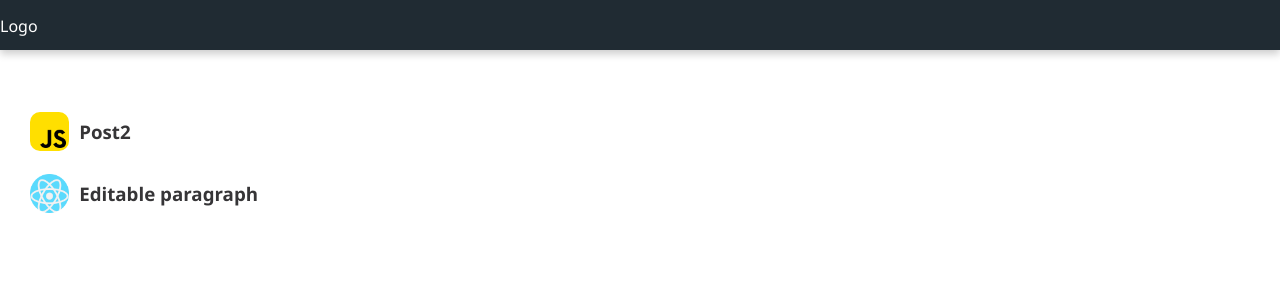
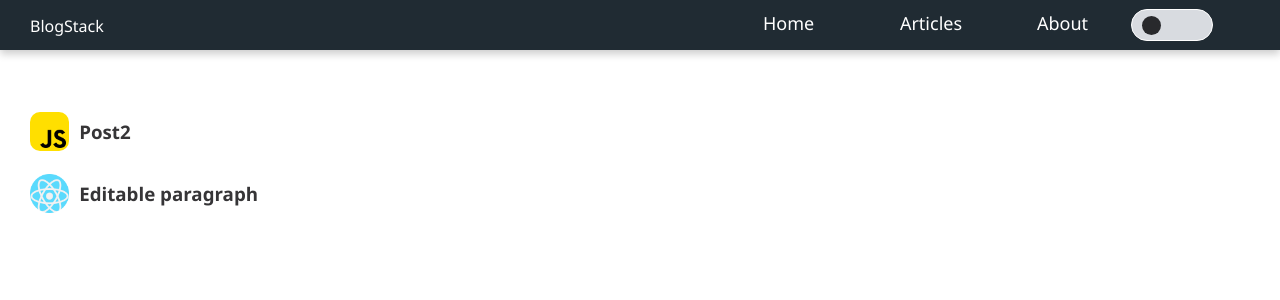
Before and after one commit to apalaciosdev/Blog-NextJS-, a Next.js app: page / in a window 1280 px wide. Shown: the top 300 px of the page. Built offline with nearby package versions, Linux system fonts and the light colour scheme.

Commit message:
2112131250

```diff
--- a/components/Header.js
+++ b/components/Header.js
@@ -36,7 +36,7 @@ export const Header = ({theme, toggleTheme}) => {
   return (
     <header className="Header">
 
-      <p className="Logo">Logo</p>
+      <p className="Logo"> <Link href="/"><a> BlogStack </a></Link></p>
 
       <CSSTransition
         in={!isSmallScreen || isNavVisible}
@@ -45,14 +45,9 @@ export const Header = ({theme, toggleTheme}) => {
         unmountOnExit
       >
         <nav className="Nav">
-          <a>
-
-          <Link href="/"><a> Home </a></Link>
-          </a>
-
-
-          <a href="/">Articles</a>
-          <a href="/">About</a>
+          <a><Link href="/"><a> Home </a></Link></a>
+          <a><Link href="/"><a> Articles </a></Link></a>
+          <a><Link href="/"><a> About </a></Link></a>
           <span><Toggle theme={theme} toggleTheme={toggleTheme} /></span>
         </nav>
       </CSSTransition>
--- a/components/PostListItem.js
+++ b/components/PostListItem.js
@@ -13,7 +13,7 @@ const StyledDiv = styled.div`
   padding-left: 10px;
   width: 99%;
   :hover{
-    background-color: #e0e0e0;
+    background-color: #535353;
   }
 `
 
--- a/styles/Header.css
+++ b/styles/Header.css
@@ -17,6 +17,7 @@
 .Logo {
   grid-area: logo;
   color: white;
+  margin-left: 30px;
 }
 
 .Nav {
@@ -33,7 +34,7 @@
   transition: 0.5s;
   text-decoration: none;
   margin-top: -55px;
-  margin-right: -150px;
+  margin-right: -85px;
   z-index: 999;
 }
 .Nav a:hover {
@@ -94,7 +95,7 @@
     display: inline;
     color: white;
     font-size: 30px;
-    margin-top: 0px;
+    margin-top: -3px;
   }
   .Nav a {
     color: #fff;
--- a/styles/Themes.js
+++ b/styles/Themes.js
@@ -3,6 +3,7 @@ export const lightTheme = {
   text: '#363537',
   toggleBorder: '#FFF',
   background: 'linear-gradient(#39598A, #79D7ED)',
+
 }
 
 export const darkTheme = {
@@ -10,4 +11,7 @@ export const darkTheme = {
   text: '#FAFAFA',
   toggleBorder: '#6B8096',
   background: '#12181D',
+  "&:hover": {
+    background: "#aaaaa"
+  },
 }
--- a/styles/ToggleButton.css
+++ b/styles/ToggleButton.css
@@ -1,8 +1,6 @@
 :root {
   --light: #d8dbe0;
   --dark: #28292c;
-  --link: rgb(27, 129, 112);
-  --link-hover: rgb(24, 94, 82);
 }
 
 
@@ -14,18 +12,19 @@
 
 label {
   position: absolute;
-  margin-top: 10px;
+  margin-top: 9px;
   width: 80px;
   height: 30px;
-  background-color: var(--dark);
+  background-color: var(--light);
   border-radius: 50px;
   cursor: pointer;
-
+  border: 1px solid white;
 }
 
 input {
   position: absolute;
   display: none;
+  background-color: var(--dark);
 }
 
 .slider {
@@ -38,7 +37,7 @@ input {
 }
 
 input:checked ~ .slider {
-  background-color: var(--light);
+  background-color: var(--dark);
 }
 
 .slider::before {
@@ -49,13 +48,14 @@ input:checked ~ .slider {
   width: 19px;
   height: 19px;
   border-radius: 50%;
-  box-shadow: inset 9px -4px 0px 0px var(--light);
+
   background-color: var(--dark);
   transition: 0.3s;
 }
 
 input:checked ~ .slider::before {
-  transform: translateX(44px);
-  background-color: var(--dark);
+  transform: translateX(42px);
+  background-color: var(--light);
+
   box-shadow: none;
 }
```
